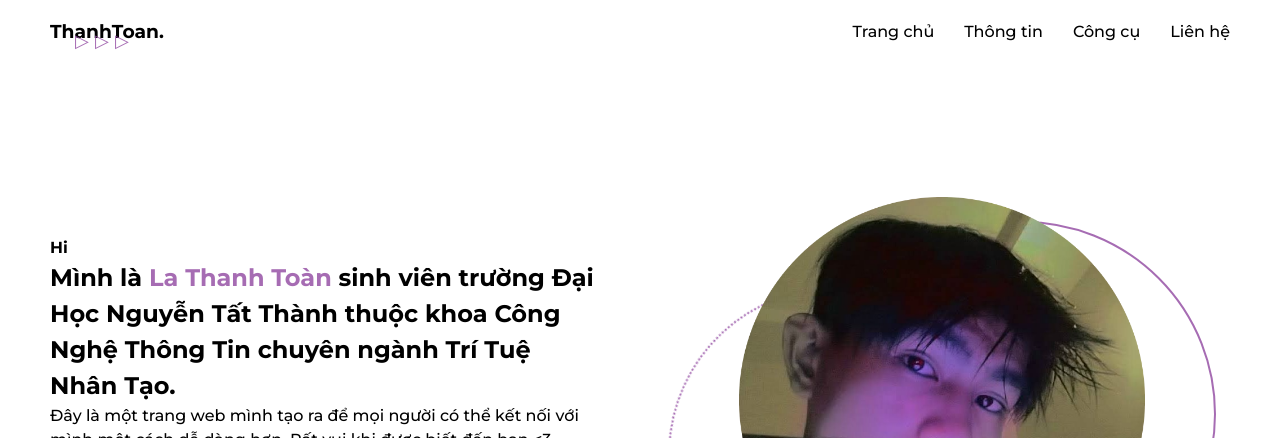
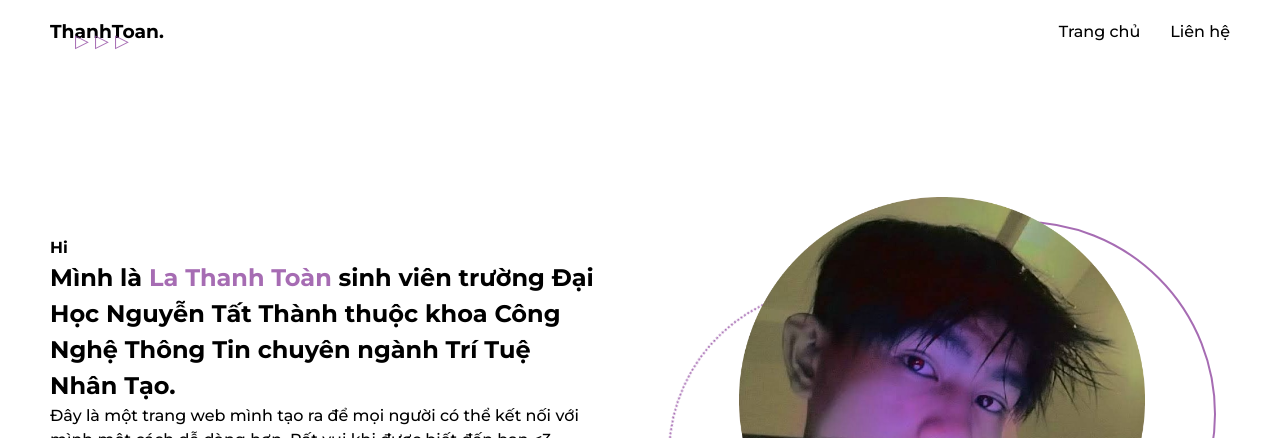
Before and after one commit to LockMan04/welcome, a plain HTML site: page index.html in a window 1280 px wide. Shown: the top 438 px of the page. Drawn offline with Linux system fonts and the light colour scheme.

Commit message:
Comment out unused navigation links in index.html

```diff
--- a/index.html
+++ b/index.html
@@ -17,8 +17,8 @@
       <nav>
         <ul>
           <li><a href="#">Trang chủ</a></li>
-          <li><a href="./infor.html">Thông tin</a></li>
-          <li><a href="./tools.html">Công cụ</a></li>
+          <!-- <li><a href="./infor.html">Thông tin</a></li> -->
+          <!-- <li><a href="./tools.html">Công cụ</a></li> -->
           <li><a href="./contact.html">Liên hệ</a></li>
         </ul>
         <div class="menu-btn">
@@ -29,8 +29,8 @@
           <h3 class="nameLogo">ThanhToan.</h3>
           <ul>
             <li><a href="#">Trang chủ</a></li>
-            <li><a href="./infor.html">Thông tin</a></li>
-            <li><a href="./tools.html">Công cụ</a></li>
+            <!-- <li><a href="./infor.html">Thông tin</a></li> -->
+            <!-- <li><a href="./tools.html">Công cụ</a></li> -->
             <li><a href="./contact.html">Liên hệ</a></li>
           </ul>
           <div class="close-btn">
```
